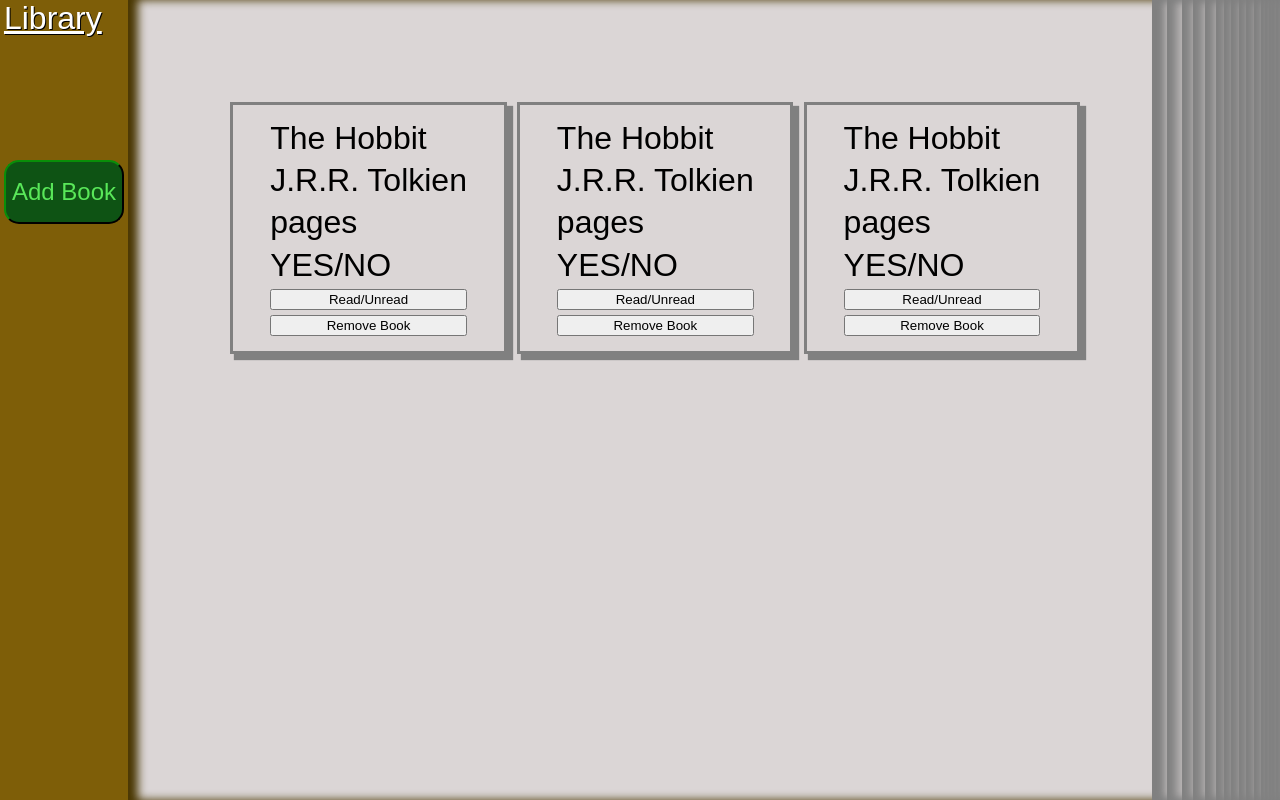
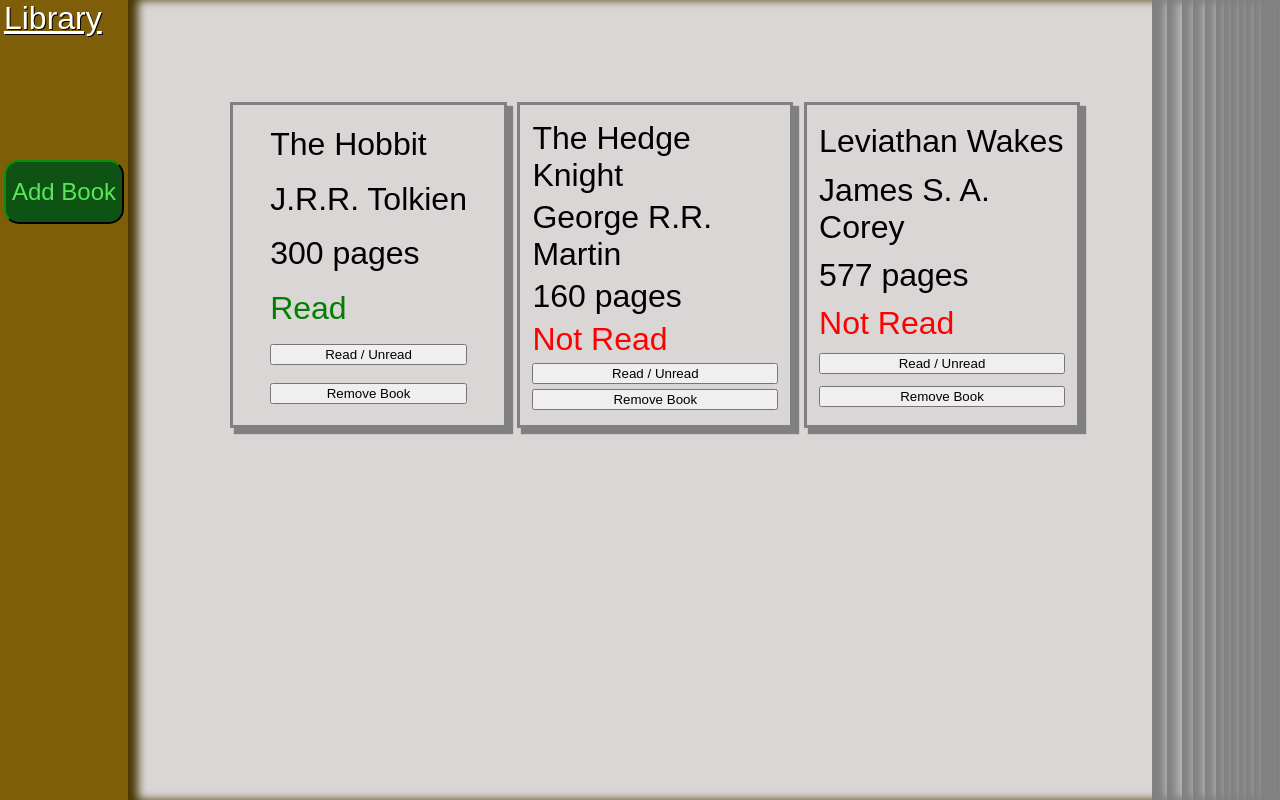
Before and after one commit to Vlad-Dinca/Library-TOP, a plain HTML site: page index.html in a window 1280 px wide. Drawn offline with Linux system fonts and the light colour scheme.

Commit message:
Add functionality to main container

```diff
--- a/index.html
+++ b/index.html
@@ -37,7 +37,7 @@
 
   <div class="mainContent">
     <div class="books">
-      <div class="bookCard">
+      <!-- <div class="bookCard">
         <div class="title">The Hobbit</div>
         <div class="author">J.R.R. Tolkien</div>
         <div class="pages">pages</div>
@@ -59,7 +59,7 @@
         <div class="pages">pages</div>
         <div class="read">YES/NO</div>
         <button class="buttonRead">Read/Unread</button>
-        <button class="buttonRemove">Remove Book</button>
+        <button class="buttonRemove">Remove Book</button>   -->
       </div>
     </div>
   </div>
--- a/javascript.js
+++ b/javascript.js
@@ -1,7 +1,8 @@
 
-let myLibrary =[];
+let myLibrary = [];
+let ids = [];
 
-function Book(title, author, pages, read){
+function Book(title, author, pages, read) {
   this.title = title;
   this.author = author;
   this.pages = pages;
@@ -9,47 +10,132 @@
   this.id = crypto.randomUUID();
 }
 
-function addBookToLibrary(title, author, pages, read){
+function addBookToLibrary(title, author, pages, read) {
 
-   let newBook = new Book(title, author, pages, read);
+  let newBook = new Book(title, author, pages, read);
   myLibrary.push(newBook);
 
 }
 
-function resetDialog(){
-  document.querySelector("input#title").value=""
-  document.querySelector("input#author").value="";
-  document.querySelector("input#pages").value=""
-  document.querySelector("input#yes").checked=false
-  document.querySelector("input#no").checked=false
+
+
+
+function resetDialog() {
+  document.querySelector("input#title").value = ""
+  document.querySelector("input#author").value = "";
+  document.querySelector("input#pages").value = ""
+  document.querySelector("input#yes").checked = false
+  document.querySelector("input#no").checked = false
 }
+
+function createBookCard(array) {
+  const books = document.querySelector(".books");
+
+  const i = array.length - 1;
+  const book = array[i];
+
+  const bookCard = document.createElement("div");
+  const title = document.createElement("div");
+  const author = document.createElement("div");
+  const pages = document.createElement("div");
+  const read = document.createElement("div");
+  const buttonRead = document.createElement("button");
+  const buttonRemove = document.createElement("button");
+
+  bookCard.className = "bookCard";
+  title.className = "title";
+  author.className = "author";
+  pages.className = "pages";
+  read.className = "read";
+  buttonRead.className = "buttonRead";
+  buttonRemove.className = "buttonRemove";
+
+  title.textContent = book.title;
+  author.textContent = book.author;
+  pages.textContent = book.pages + " pages";
+
+  function updateReadStatus() {
+    if (book.read) {
+      read.textContent = "Read";
+      read.style.color = "green";
+    } else {
+      read.textContent = "Not Read";
+      read.style.color = "red";
+    }
+  }
+
+  updateReadStatus();
+
+  buttonRead.textContent = "Read / Unread";
+  buttonRemove.textContent = "Remove Book";
+
+  bookCard.dataset.bookId = book.id;
+
+
+  books.appendChild(bookCard);
+  bookCard.appendChild(title);
+  bookCard.appendChild(author);
+  bookCard.appendChild(pages);
+  bookCard.appendChild(read);
+  bookCard.appendChild(buttonRead);
+  bookCard.appendChild(buttonRemove);
+
+
+  buttonRead.addEventListener("click", () => {
+    book.read = !book.read;
+    updateReadStatus();
+  });
+
+  buttonRemove.addEventListener("click", (event) =>{
+    books.removeChild(bookCard);
+
+  })
+}
+
+
+
 
 
 let dialog = document.querySelector("dialog");
 let addBook = document.querySelector("#addBook");
 
-addBook.addEventListener("click", (event)=>{
+addBook.addEventListener("click", (event) => {
   dialog.showModal();
 })
 
 submitButton = document.querySelector("#submitButton");
-submitButton.addEventListener("click", (event) =>{
+submitButton.addEventListener("click", (event) => {
   let title, author, pages, read;
-  title  = document.querySelector("input#title").value;
+  title = document.querySelector("input#title").value;
   author = document.querySelector("input#author").value
   pages = document.querySelector("input#pages").value
   read = document.querySelector('input[name="read"]').checked;
   addBookToLibrary(title, author, pages, read);
-  console.log(myLibrary);
   resetDialog();
+  createBookCard(myLibrary);
   dialog.close();
 
 })
 
 
 let closeButton = document.querySelector("#closeButton")
-closeButton.addEventListener("click", (event)=>{
+closeButton.addEventListener("click", (event) => {
   // event.preventDefault();
   resetDialog();
   dialog.close();
 })
+
+
+
+
+
+
+
+
+
+addBookToLibrary("The Hobbit", "J.R.R. Tolkien", 300, true);
+createBookCard(myLibrary);
+addBookToLibrary("The Hedge Knight", "George R.R. Martin", 160, false);
+createBookCard(myLibrary);
+addBookToLibrary("Leviathan Wakes", "James S. A. Corey", 577, false);
+createBookCard(myLibrary);
```
